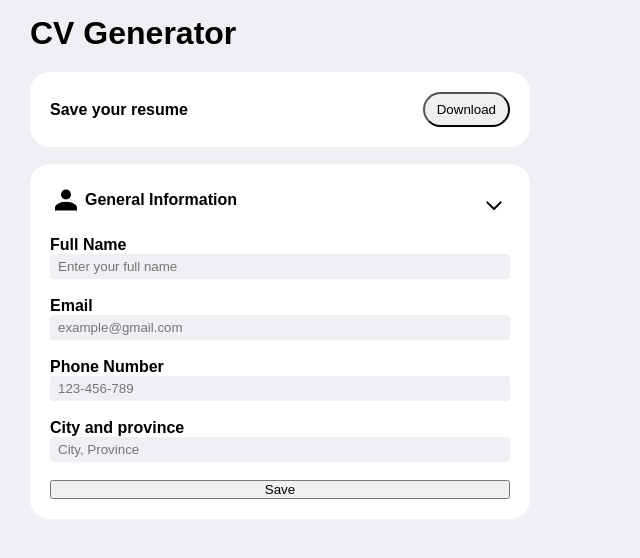
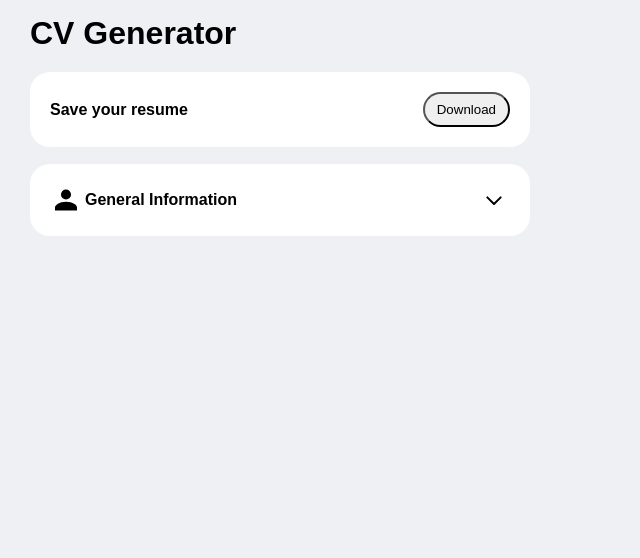
Before and after one commit to NourAmged/cv-application, a React (Vite) app: page / in a window 1280 px wide. Shown: the top 558 px of the page, without its empty margins (0-640 px from the left). Built offline with nearby package versions, Linux system fonts and the light colour scheme.

Commit message:
added opening and closing general information button

```diff
--- a/src/components/generalInformation.jsx
+++ b/src/components/generalInformation.jsx
@@ -1,9 +1,11 @@
+import { useState } from "react";
 import downArrow from "../assets/down-arrow-5-svgrepo-com.svg";
 import person from "../assets/person-svgrepo-com.svg";
 import GiForm from "./generalInformationForm";
 
+function GeneralInformation() {
+  const [isOpen, setIsOpen] = useState(false);
 
-function GeneralInformation() {
   return (
     <div className="general-information-container">
       <div className="general-information">
@@ -12,9 +14,9 @@ function GeneralInformation() {
             <img src={person} width={32} />
             <p>General Information</p>
           </div>
-          <img src={downArrow} width={32} />
+          <img id="open-form" src={downArrow} width={32} style={{ cursor: "pointer" }} onClick={() => setIsOpen(!isOpen)}/>
         </div>
-        <GiForm />
+        {isOpen && <GiForm />}
       </div>
     </div>
   );
--- a/src/index.css
+++ b/src/index.css
@@ -35,10 +35,10 @@ h1 {
 }
 
 .gi-form{
+    padding-top: 10px;
     font-weight: 600;
     display: flex;
     flex-direction: column;
-
 }
 
 
@@ -67,7 +67,6 @@ h1 {
     display: flex;
     align-items: center;
     justify-content: space-between;
-    margin-bottom: 10px;
     gap: 3px;
 }
 
```
